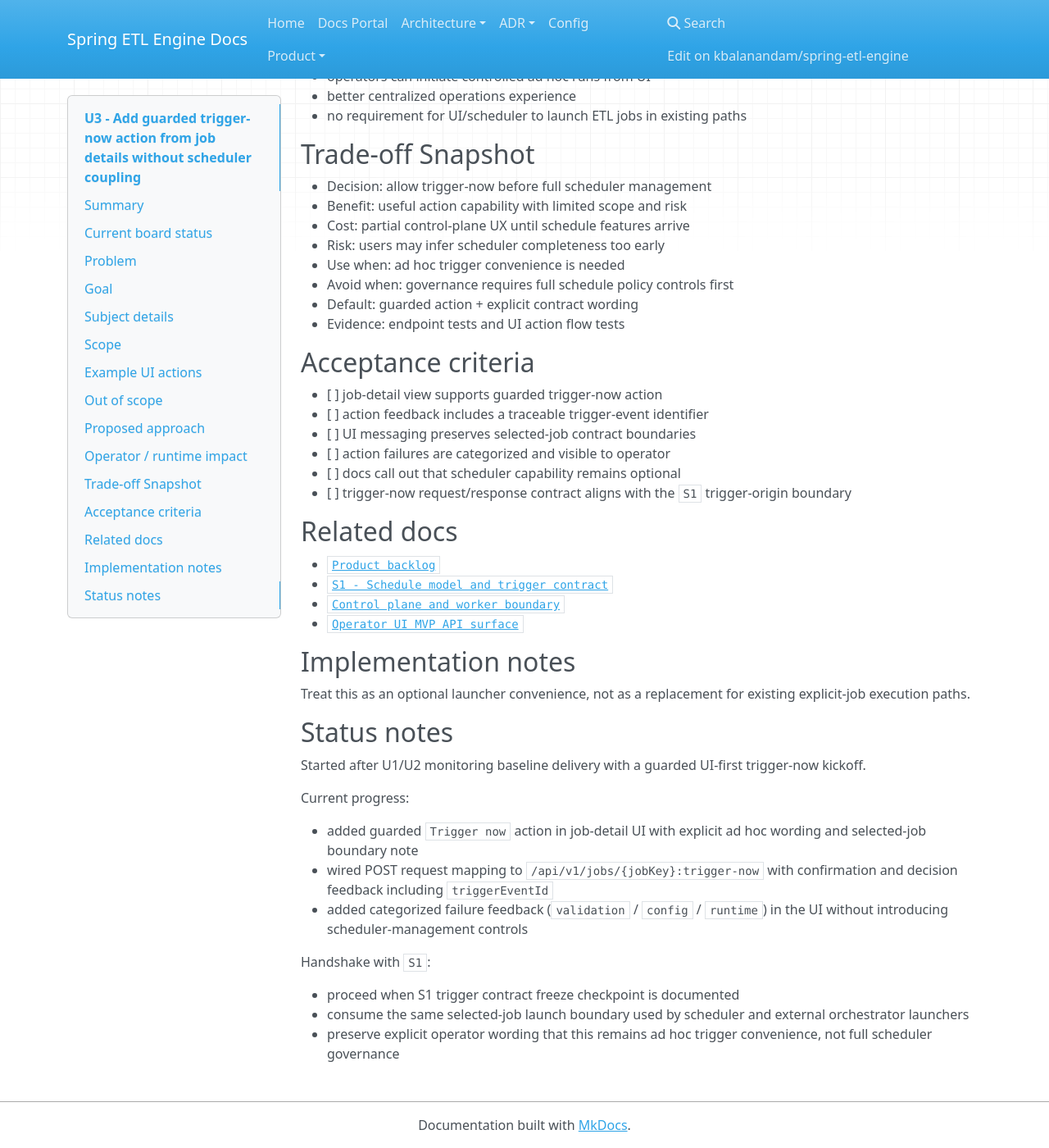
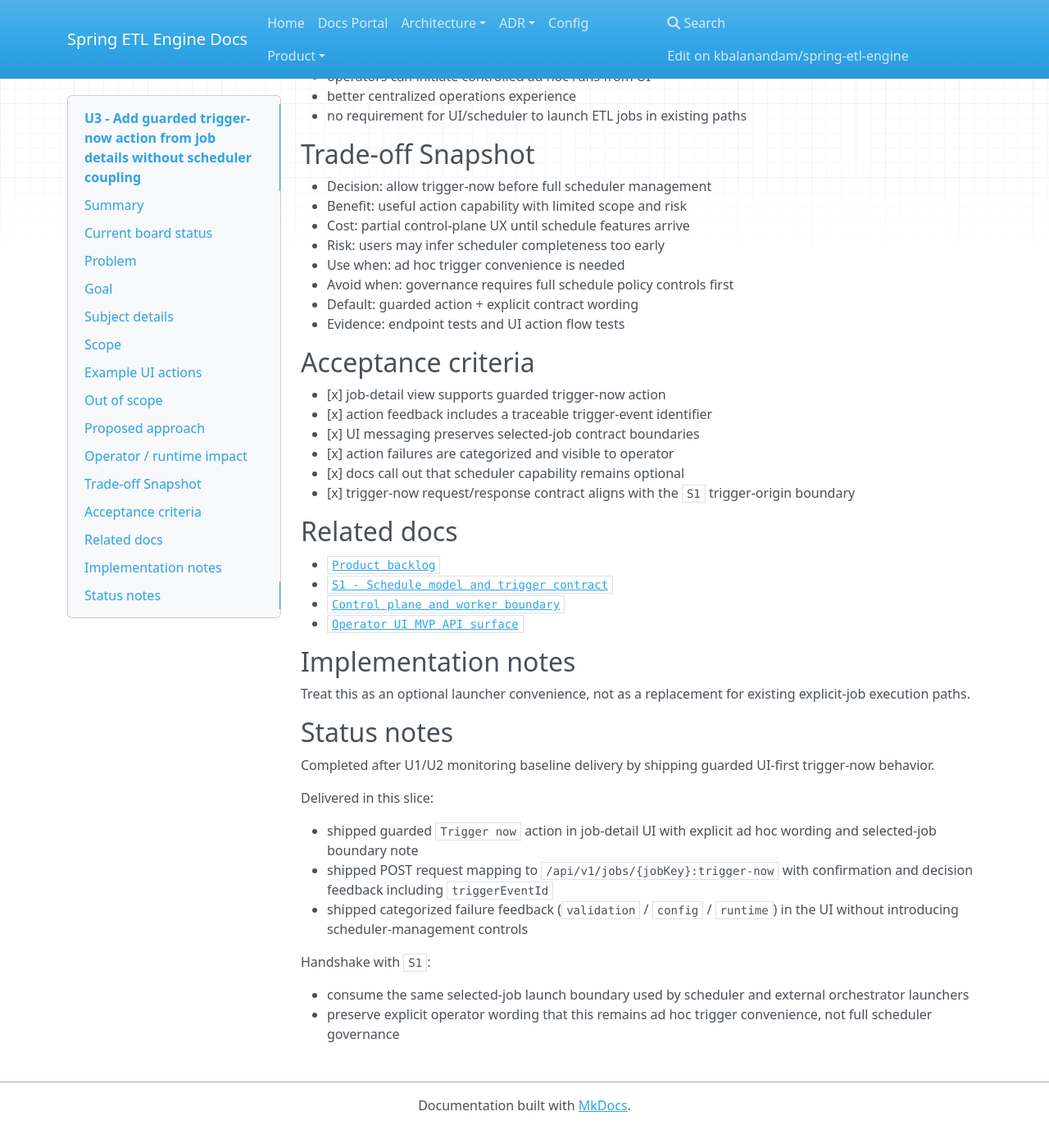
Before and after one commit to kbalanandam/spring-etl-engine, an MkDocs documentation site: the page built from docs/product/backlog-items/operator-ui/U3-guarded-trigger-now-from-job-details.md, in a window 1280 px wide and 1400 px high, scrolled down 1632 px. Shown: the whole window at 82% size. Built offline with MkDocs 1.6.1, drawn with Linux system fonts in a browser that asks for light colours; nearby versions of some CDN libraries; after the commit the page ends 3008 px from its top, so only the background shows below that.

Commit message:
docs(product): close U3 and update changelog

```diff
--- a/docs/product/backlog-items/operator-ui/U3-guarded-trigger-now-from-job-details.md
+++ b/docs/product/backlog-items/operator-ui/U3-guarded-trigger-now-from-job-details.md
@@ -8,7 +8,7 @@ Add a guarded "trigger now" action from job details so operators can request one
 
 - Epic: **[Epic U](../../epics/operator-ui/epic-u-operator-ui-monitoring-first-mvp.md)**
 - Priority: **P1**
-- Status: **In Progress**
+- Status: **Done**
 - Milestone: **M2**
 - Dependency: **U1, S1**
 
@@ -79,12 +79,12 @@ Integrate the existing trigger-now API in a guarded manner and keep messaging ex
 
 ## Acceptance criteria
 
-- [ ] job-detail view supports guarded trigger-now action
-- [ ] action feedback includes a traceable trigger-event identifier
-- [ ] UI messaging preserves selected-job contract boundaries
-- [ ] action failures are categorized and visible to operator
-- [ ] docs call out that scheduler capability remains optional
-- [ ] trigger-now request/response contract aligns with the `S1` trigger-origin boundary
+- [x] job-detail view supports guarded trigger-now action
+- [x] action feedback includes a traceable trigger-event identifier
+- [x] UI messaging preserves selected-job contract boundaries
+- [x] action failures are categorized and visible to operator
+- [x] docs call out that scheduler capability remains optional
+- [x] trigger-now request/response contract aligns with the `S1` trigger-origin boundary
 
 ## Related docs
 
@@ -99,16 +99,15 @@ Treat this as an optional launcher convenience, not as a replacement for existin
 
 ## Status notes
 
-Started after U1/U2 monitoring baseline delivery with a guarded UI-first trigger-now kickoff.
+Completed after U1/U2 monitoring baseline delivery by shipping guarded UI-first trigger-now behavior.
 
-Current progress:
+Delivered in this slice:
 
-- added guarded `Trigger now` action in job-detail UI with explicit ad hoc wording and selected-job boundary note
-- wired POST request mapping to `/api/v1/jobs/{jobKey}:trigger-now` with confirmation and decision feedback including `triggerEventId`
-- added categorized failure feedback (`validation` / `config` / `runtime`) in the UI without introducing scheduler-management controls
+- shipped guarded `Trigger now` action in job-detail UI with explicit ad hoc wording and selected-job boundary note
+- shipped POST request mapping to `/api/v1/jobs/{jobKey}:trigger-now` with confirmation and decision feedback including `triggerEventId`
+- shipped categorized failure feedback (`validation` / `config` / `runtime`) in the UI without introducing scheduler-management controls
 
 Handshake with `S1`:
 
-- proceed when S1 trigger contract freeze checkpoint is documented
 - consume the same selected-job launch boundary used by scheduler and external orchestrator launchers
 - preserve explicit operator wording that this remains ad hoc trigger convenience, not full scheduler governance
```
Also changed, not shown: CHANGELOG.md (+1 -0 lines), docs/product/product-backlog.md (+1 -1 lines).
